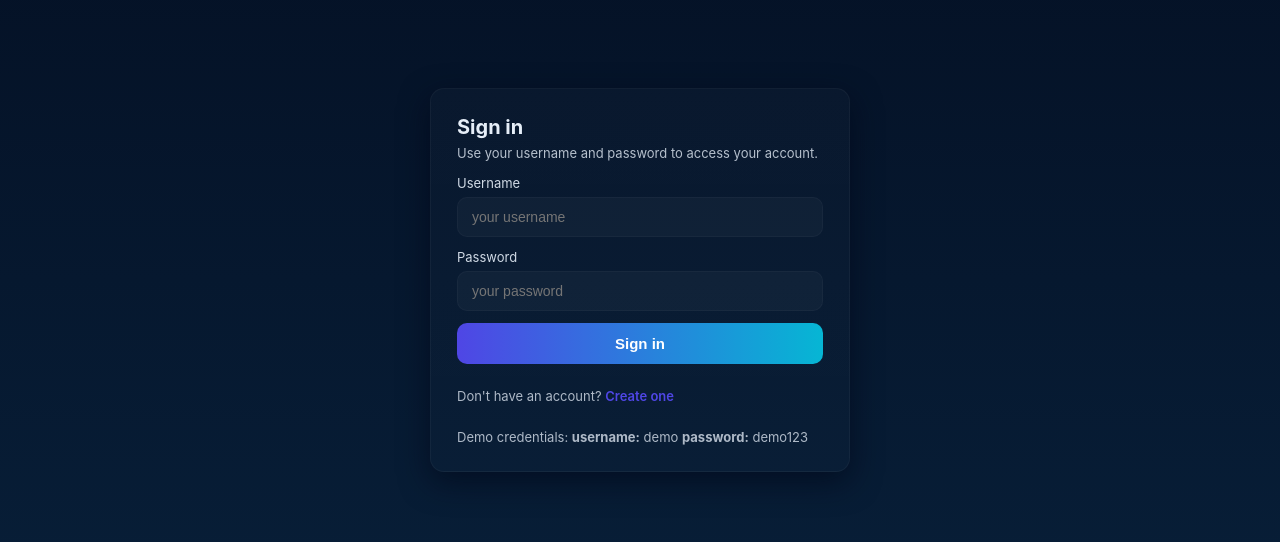
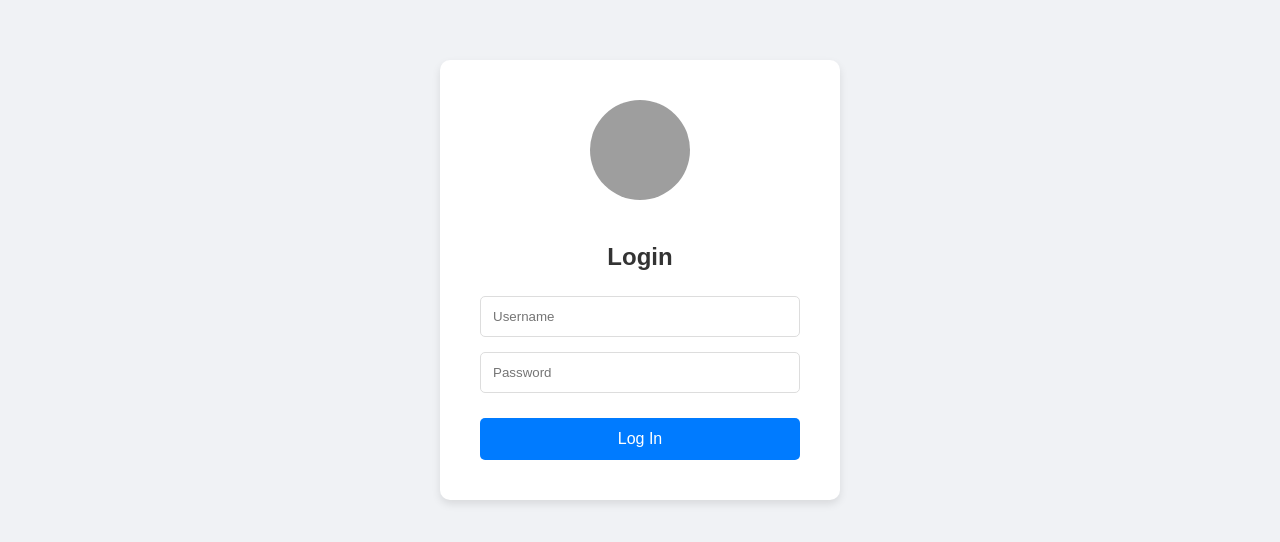
Before and after one commit to Nandhakumar1123/Nandha102, a plain HTML site: page inedx.html in a window 1280 px wide. Shown: the part 120-662 px from the top of the page. Drawn offline with Linux system fonts and the light colour scheme; grey boxes are pictures that could not be loaded.

Commit message:
Update inedx.html

```diff
--- a/inedx.html
+++ b/inedx.html
@@ -1,107 +1,97 @@
-<!doctype html>
+<!DOCTYPE html>
 <html lang="en">
 <head>
-  <meta charset="utf-8" />
-  <meta name="viewport" content="width=device-width, initial-scale=1" />
-  <title>Login — Username & Password</title>
-  <style>
-    :root{
-      --bg:#071226;
-      --card:#0b1830;
-      --accent:#4f46e5;
-      --glass: rgba(255,255,255,0.03);
-      --text:#e6eef8;
-    }
-    *{box-sizing:border-box}
-    body{
-      margin:0;font-family:Inter,Segoe UI,Roboto,Arial,sans-serif;
-      background: linear-gradient(180deg,#041024,#08203a);color:var(--text);
-      min-height:100vh;display:grid;place-items:center;padding:28px;
-    }
-    .card{width:100%;max-width:420px;padding:26px;border-radius:14px;background:linear-gradient(180deg,rgba(255,255,255,0.02),rgba(255,255,255,0.01));box-shadow:0 10px 30px rgba(2,6,23,0.6);border:1px solid rgba(255,255,255,0.04)}
-    h1{margin:0 0 6px;font-size:20px}
-    p.sub{margin:0 0 14px;color:rgba(230,238,248,0.78);font-size:13px}
-    form{display:grid;gap:12px}
-    label{font-size:13px;color:rgba(230,238,248,0.9);display:block;margin-bottom:6px}
-    .input{display:flex;align-items:center;padding:10px 12px;border-radius:10px;background:var(--glass);border:1px solid rgba(255,255,255,0.03)}
-    input{flex:1;background:transparent;border:0;outline:none;color:var(--text);font-size:14px}
-    .btn{width:100%;padding:12px;border-radius:10px;border:0;cursor:pointer;font-weight:600;font-size:15px;background:linear-gradient(90deg,var(--accent),#06b6d4);color:white}
-    .muted{font-size:13px;color:rgba(230,238,248,0.75)}
-    .error{color:#ffb4b4;font-size:13px}
-  </style>
+    <meta charset="UTF-8">
+    <meta name="viewport" content="width=device-width, initial-scale=1.0">
+    <title>Login Page</title>
+    <style>
+        /* Basic styling for the body */
+        body {
+            font-family: Arial, sans-serif;
+            background-color: #f0f2f5;
+            display: flex;
+            justify-content: center;
+            align-items: center;
+            height: 100vh;
+            margin: 0;
+        }
+
+        /* The main container for the login form */
+        .login-container {
+            background-color: #ffffff;
+            padding: 40px;
+            border-radius: 10px;
+            box-shadow: 0 4px 8px rgba(0, 0, 0, 0.1);
+            text-align: center;
+            width: 320px;
+        }
+
+        /* Styling for the logo image */
+        .logo {
+            width: 100px;
+            height: 100px;
+            border-radius: 50%; /* Makes the image circular */
+            margin-bottom: 20px;
+            object-fit: cover; /* Ensures the image covers the area without distortion */
+        }
+
+        /* Heading style */
+        .login-container h2 {
+            margin-bottom: 25px;
+            color: #333;
+        }
+
+        /* Input field styling */
+        .input-group {
+            margin-bottom: 15px;
+            text-align: left;
+        }
+
+        .input-group input {
+            width: 100%;
+            padding: 12px;
+            border: 1px solid #ddd;
+            border-radius: 5px;
+            box-sizing: border-box; /* Important for padding and width to work together */
+        }
+
+        /* Login button styling */
+        .login-btn {
+            width: 100%;
+            padding: 12px;
+            border: none;
+            border-radius: 5px;
+            background-color: #007bff;
+            color: white;
+            font-size: 16px;
+            cursor: pointer;
+            margin-top: 10px;
+        }
+
+        /* Hover effect for the button */
+        .login-btn:hover {
+            background-color: #0056b3;
+        }
+
+    </style>
 </head>
 <body>
-  <main class="card" role="main" aria-labelledby="loginTitle">
-    <h1 id="loginTitle">Sign in</h1>
-    <p class="sub">Use your username and password to access your account.</p>
 
-    <form id="loginForm" novalidate>
-      <div>
-        <label for="username">Username</label>
-        <div class="input">
-          <input id="username" name="username" type="text" placeholder="your username" required aria-required="true" autocomplete="username">
-        </div>
-        <div id="userError" class="error" aria-live="polite"></div>
-      </div>
+    <div class="login-container">
+        <img src="https://citstudentportal.org/img/college.jpg" alt="Logo" class="logo">
 
-      <div>
-        <label for="password">Password</label>
-        <div class="input">
-          <input id="password" name="password" type="password" placeholder="your password" required aria-required="true" autocomplete="current-password">
-        </div>
-        <div id="pwdError" class="error" aria-live="polite"></div>
-      </div>
+        <h2>Login</h2>
 
-      <div>
-        <button class="btn" type="submit">Sign in</button>
-      </div>
+        <form>
+            <div class="input-group">
+                <input type="text" id="username" name="username" placeholder="Username" required>
+            </div>
+            <div class="input-group">
+                <input type="password" id="password" name="password" placeholder="Password" required>
+            </div>
+            <button type="submit" class="login-btn">Log In</button>
+        </form>
+    </div>
 
-      <p class="muted" style="margin-top:12px">Don't have an account? <a href="#" style="color:var(--accent);text-decoration:none;font-weight:600">Create one</a></p>
-
-      <small class="muted">Demo credentials: <strong>username:</strong> demo <strong>password:</strong> demo123</small>
-    </form>
-  </main>
-
-  <script>
-    (function(){
-      const form = document.getElementById('loginForm');
-      const user = document.getElementById('username');
-      const pwd = document.getElementById('password');
-      const userError = document.getElementById('userError');
-      const pwdError = document.getElementById('pwdError');
-
-      function validate(){
-        let ok = true;
-        userError.textContent = '';
-        pwdError.textContent = '';
-
-        if(!user.value.trim()){
-          userError.textContent = 'Username is required'; ok=false;
-        }
-        if(!pwd.value){
-          pwdError.textContent = 'Password is required'; ok=false;
-        } else if(pwd.value.length < 4){
-          pwdError.textContent = 'Password must be at least 4 characters'; ok=false;
-        }
-        return ok;
-      }
-
-      form.addEventListener('submit', (e)=>{
-        e.preventDefault();
-        if(!validate()) return;
-
-        // Demo-only client-side check. Replace with server-side auth in production.
-        const demoUser = 'demo';
-        const demoPwd = 'demo123';
-
-        if(user.value.trim() === demoUser && pwd.value === demoPwd){
-          alert('Login successful — welcome!');
-          // redirect to dashboard if needed
-        } else {
-          pwdError.textContent = 'Invalid username or password';
-        }
-      });
-    })();
-  </script>
 </body>
 </html>
```
